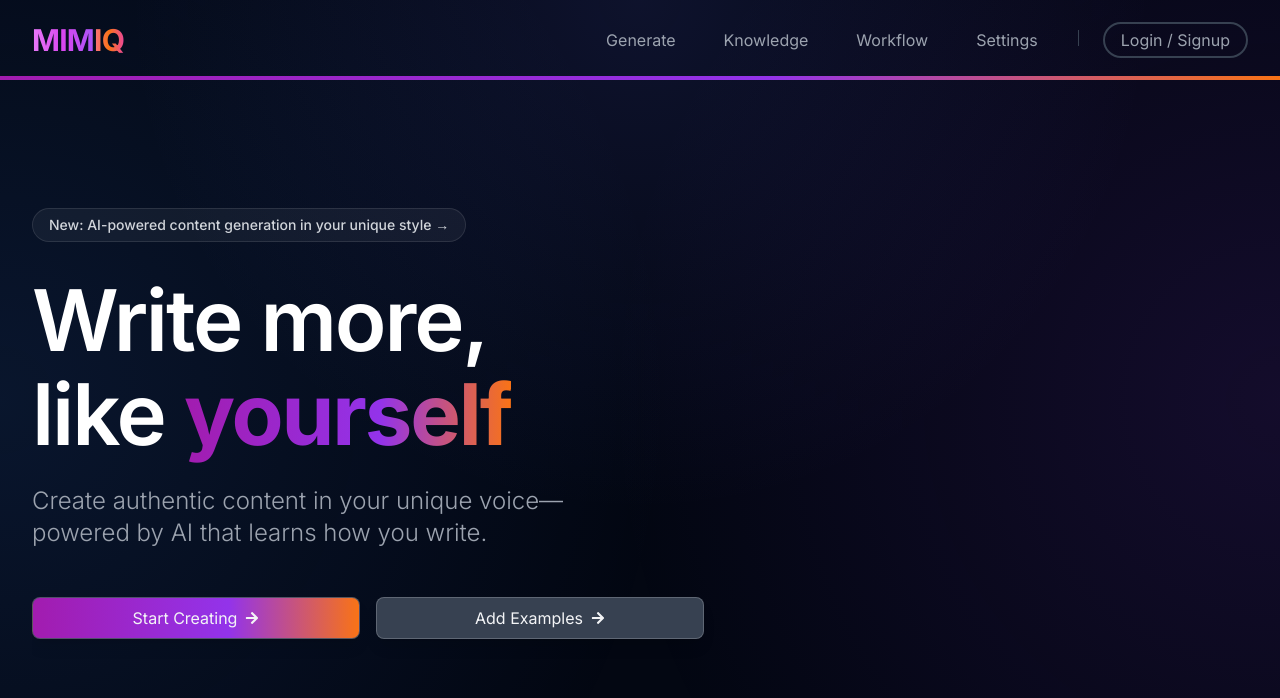
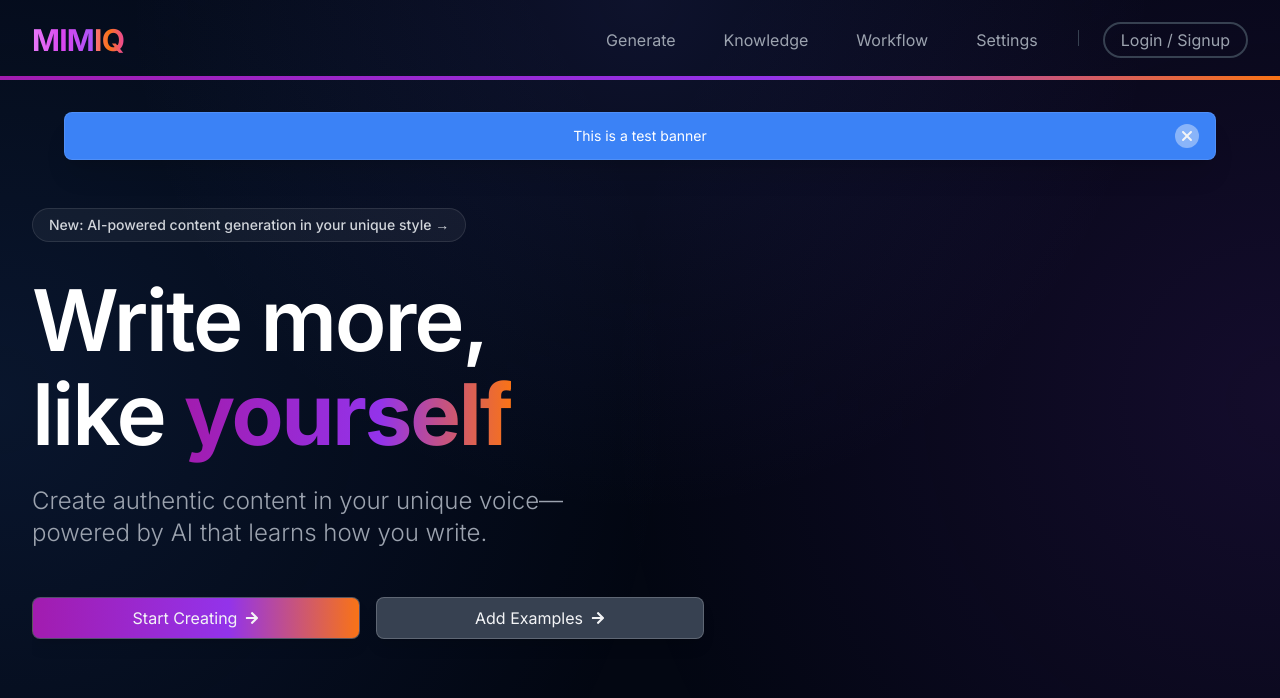
Before and after one commit to cmorman89/mimiq, a React (Vite) app in the folder frontend/: page / in a window 1280 px wide. Shown: the top 698 px of the page. Built offline with nearby package versions, Linux system fonts and the light colour scheme.

Commit message:
feat: integrate BannerProvider and display BannerMessage in MainLayout

```diff
--- a/frontend/src/layouts/MainLayout.tsx
+++ b/frontend/src/layouts/MainLayout.tsx
@@ -1,4 +1,7 @@
 import { Navbar } from "../features/navbar/Navbar";
+import { BannerMessage } from "../components/BannerMessage";
+import { useBannerContext } from "../context/useBannerMessage";
+import { useEffect } from "react";
 
 /**
  * The main layout component that provides the base structure for the application.
@@ -18,11 +21,28 @@ import { Navbar } from "../features/navbar/Navbar";
  * @param {React.ReactNode} props.children - Child components to render in the main content area
  * @returns {JSX.Element} The main layout structure with navigation and content areas
  */
+
 export function MainLayout({ children }: { children: React.ReactNode }) {
+  const { state, handleSetBannerMessage } = useBannerContext();
+
+  useEffect(() => {
+    handleSetBannerMessage({
+      message: "This is a test banner",
+      type: "info",
+    });
+  }, []);
+
   return (
-    <div id="main-layout" className="relative flex flex-col min-h-full xl:h-full w-full">
+    <div
+      id="main-layout"
+      className="relative flex flex-col min-h-full xl:h-full w-full"
+    >
       <Navbar />
-      <main id="main-content" className="flex w-full h-full pb-6">
+      <main
+        id="main-content"
+        className="flex flex-col w-full h-full pb-6 relative"
+      >
+        <BannerMessage message={state.bannerMessage} type={state.bannerType} />
         {children}
       </main>
     </div>
```
Also changed, not shown: frontend/src/App.tsx (+7 -1 lines).
